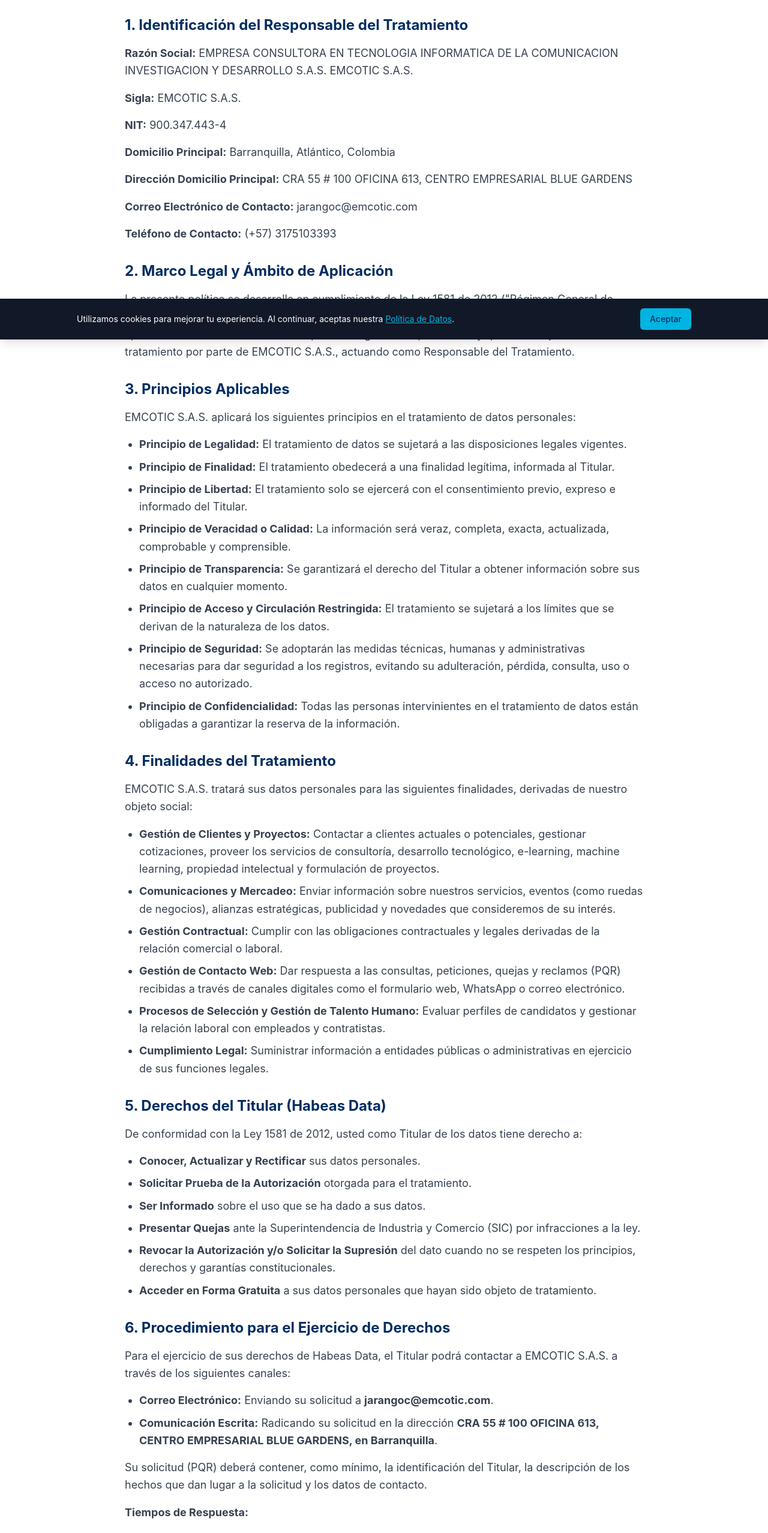
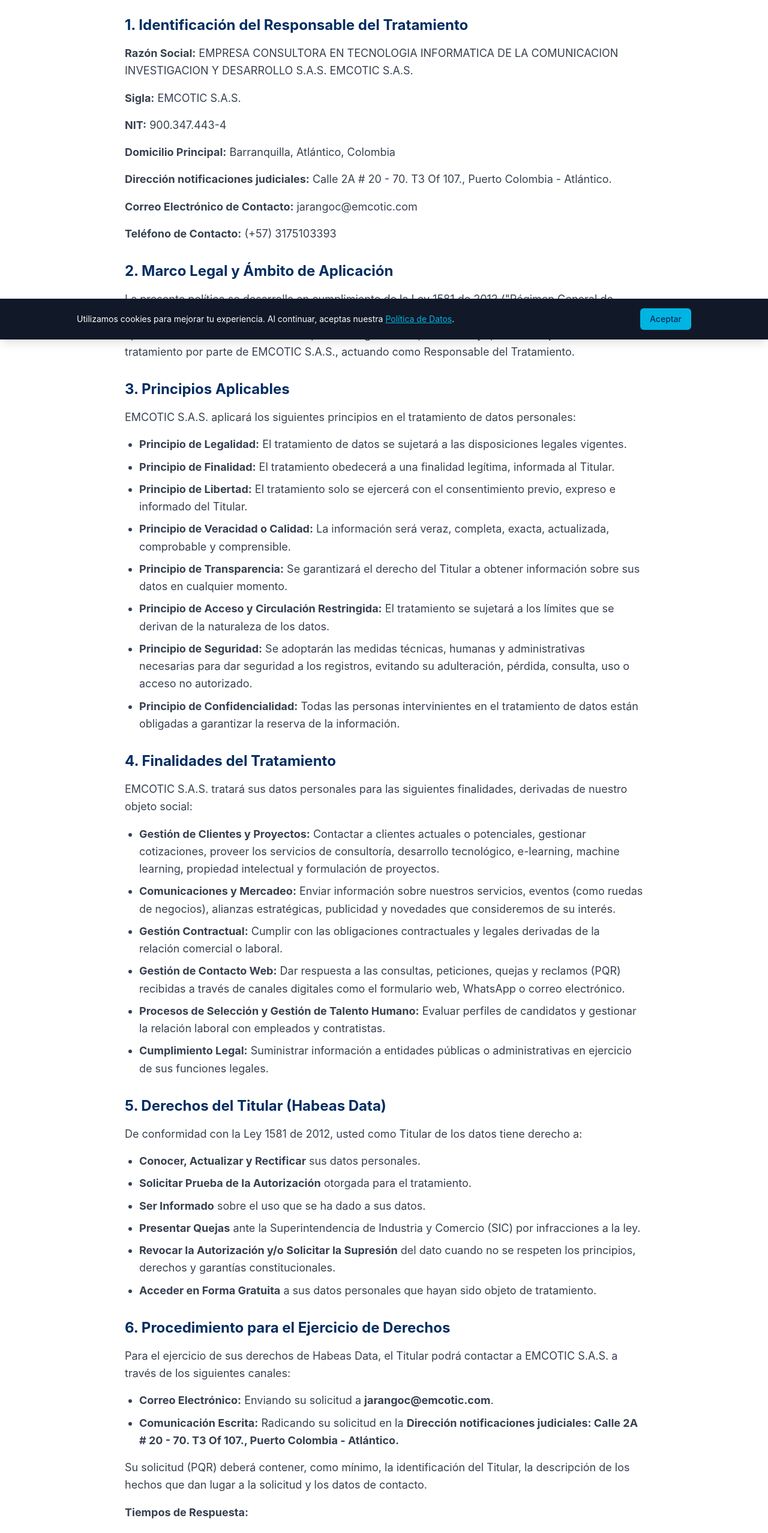
Before and after one commit to emcotic/emcotic, a Next.js app: page /politica-de-datos in a window 1280 px wide. Shown: the part 234-2790 px from the top of the page at 60% size. Built offline with nearby package versions, Linux system fonts and the light colour scheme.

Commit message:
Update politica-de-datos.js

```diff
--- a/pages/politica-de-datos.js
+++ b/pages/politica-de-datos.js
@@ -1,5 +1,5 @@
 // /pages/politica-de-datos.js
-// VERSIÓN 3 (Error de sintaxis </f> corregido)
+// VERSIÓN 4 (Error de sintaxis </f> corregido Y dirección de notificación actualizada)
 
 import Head from 'next/head';
 import Link from 'next/link';
@@ -47,8 +47,9 @@
             <p>
               <strong>Domicilio Principal:</strong> Barranquilla, Atlántico, Colombia
             </p>
+            {/* --- CAMBIO REALIZADO AQUÍ --- */}
             <p>
-              <strong>Dirección Domicilio Principal:</strong> CRA 55 # 100 OFICINA 613, CENTRO EMPRESARIAL BLUE GARDENS
+              <strong>Dirección notificaciones judiciales:</strong> Calle 2A # 20 - 70. T3 Of 107., Puerto Colombia - Atlántico.
             </p>
             <p>
               <strong>Correo Electrónico de Contacto:</strong> jarangoc@emcotic.com
@@ -116,8 +117,9 @@
               <li>
                 <strong>Correo Electrónico:</strong> Enviando su solicitud a <strong>jarangoc@emcotic.com</strong>.
               </li>
+              {/* --- CAMBIO REALIZADO AQUÍ --- */}
               <li>
-                <strong>Comunicación Escrita:</strong> Radicando su solicitud en la dirección <strong>CRA 55 # 100 OFICINA 613, CENTRO EMPRESARIAL BLUE GARDENS, en Barranquilla</strong>.
+                <strong>Comunicación Escrita:</strong> Radicando su solicitud en la <strong>Dirección notificaciones judiciales: Calle 2A # 20 - 70. T3 Of 107., Puerto Colombia - Atlántico.</strong>
               </li>
             </ul>
             <p className="mt-4">
@@ -141,7 +143,7 @@
           <Section title="8. Tratamiento de Cookies">
             <p>
               Este sitio web utiliza cookies (propias y de terceros) para mejorar la experiencia del usuario, facilitar la navegación y analizar el tráfico. Al continuar navegando en nuestro sitio, usted acepta el uso de estas cookies. Para más información, puede gestionar sus preferencias en su navegador.
-            </p> {/* <-- ¡CORREGIDO! --> */}
+            </p> {/* <-- Error de tipeo corregido --> */}
           </Section>
 
           <Section title="9. Transferencia Internacional de Datos">
```
